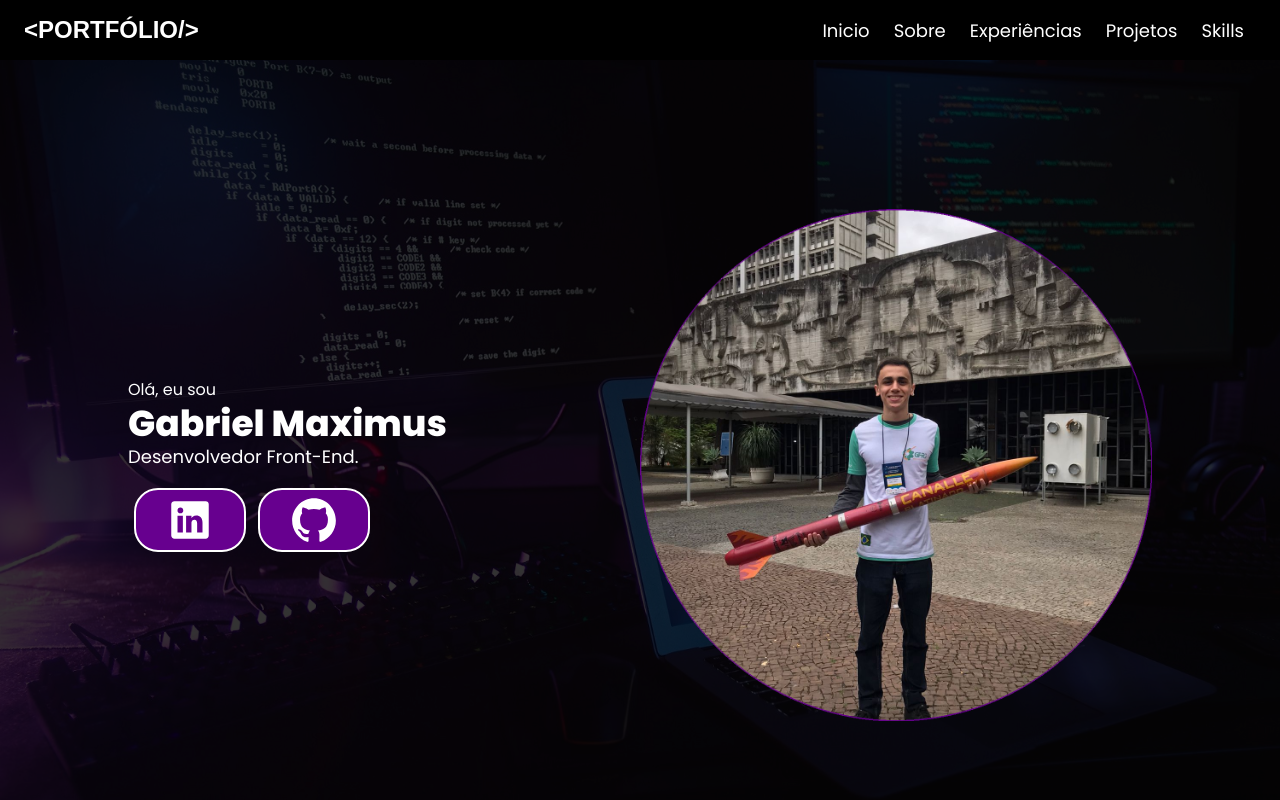
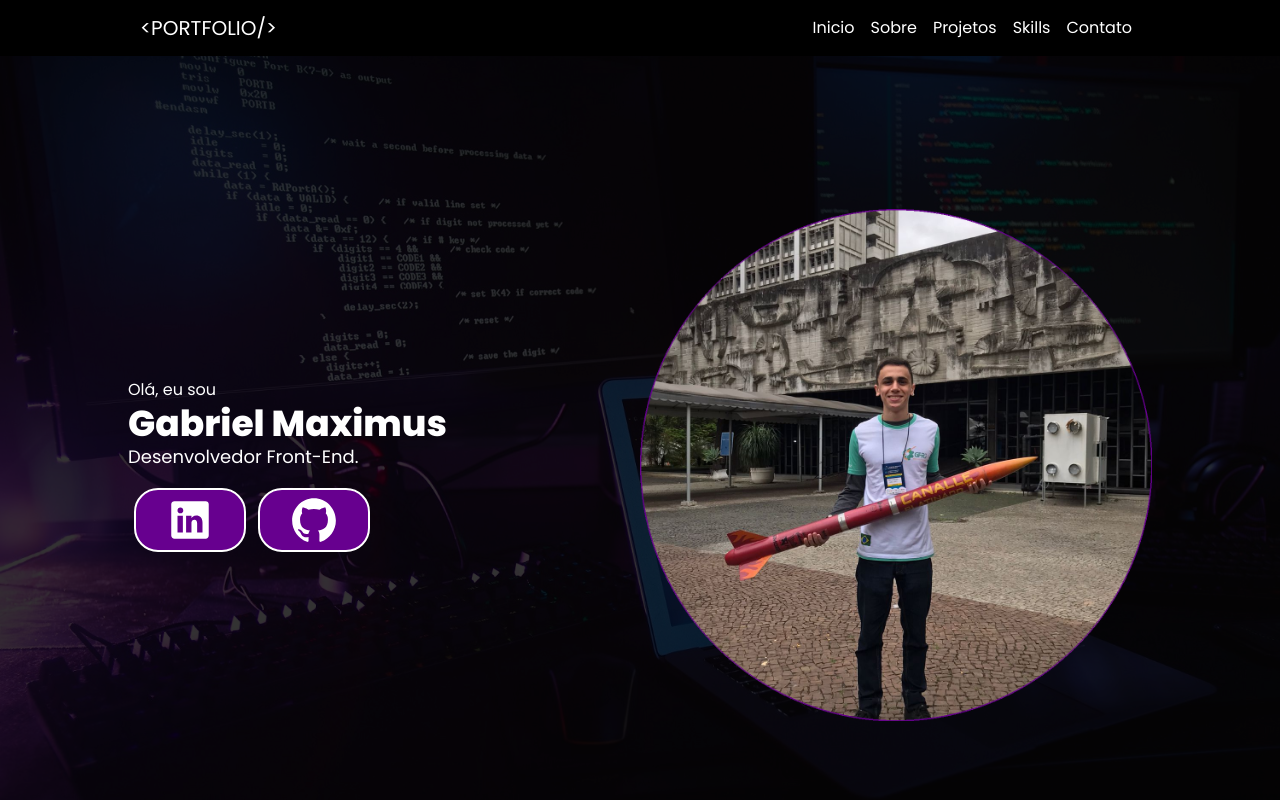
Before and after one commit to gabriel-maximus/Portfolio, a React (Create React App) app: page / in a window 1280 px wide. Shown: the top 800 px of the page. Built offline with nearby package versions, Linux system fonts and the light colour scheme.

Commit message:
Mudanças na responsividade do header

```diff
--- a/src/App.css
+++ b/src/App.css
@@ -151,7 +151,6 @@ body{
 
 .Projetos{
   width: 100%;
-  margin: 24px auto;
   flex-direction: column;
   padding: 12px;
   display: flex;
--- a/src/App.js
+++ b/src/App.js
@@ -38,9 +38,6 @@ function App() {
       <section className='Sobre' id='Sobre'>
           <Card />
       </section>
-      <section className='Experiencias' id='Experiencias'>
-          Experiencias
-      </section>
       <section className='Projetos' id='Projetos'>
         <strong className='Projetos-Title'>Projetos: </strong>
         <p>Esses são meus projetos desenvolvidos durante minha trajetória de estudos.</p>
--- a/src/components/Header/index.js
+++ b/src/components/Header/index.js
@@ -3,20 +3,32 @@ import './styles.css'
 
 export default function Header() {
   return (
-    <nav className='Container'>
-
-        <div className='Titulo'>
-            <strong>{'<'}PORTFÓLIO/{'>'}</strong>
-        </div>
-
-        <div className='Links'>
-            <a href='#Inicio'>Inicio</a>
-            <a href='#Sobre'>Sobre</a>
-            <a href='#Experiencias'>Experiências</a>
-            <a href='#Projetos'>Projetos</a>
-            <a href='#Skills'>Skills</a>
-        </div>
-
-    </nav>
+    <nav className="navbar navbar-expand-lg fixed-top bg-black">
+    <div className="container-fluid">
+      <a className="navbar-brand" href="#Inicio">{'<'}PORTFOLIO{'/>'}</a>
+      <button className="navbar-toggler" type="button" data-bs-toggle="collapse" data-bs-target="#navbarNav" aria-controls="navbarNav" aria-expanded="false" aria-label="Toggle navigation">
+        <span className="navbar-toggler-icon"></span>
+      </button>
+      <div className="collapse navbar-collapse conteudo" id="navbarNav">
+        <ul className="navbar-nav">
+          <li className="nav-item">
+            <a className="nav-link" aria-current="page" href="#Inicio">Inicio</a>
+          </li>
+          <li className="nav-item">
+            <a className="nav-link" href="#Sobre">Sobre</a>
+          </li>
+          <li className="nav-item">
+            <a className="nav-link" href="#Projetos">Projetos</a>
+          </li>
+          <li className="nav-item">
+            <a className="nav-link" href='#Skills'>Skills</a>
+          </li>
+          <li className="nav-item">
+            <a className='nav-link' href='#Contatos'>Contato</a>
+          </li>
+        </ul>
+      </div>
+    </div>
+  </nav>
   )
 }
--- a/src/components/Header/styles.css
+++ b/src/components/Header/styles.css
@@ -1,35 +1,19 @@
-.Container{
-    display: flex;
-    justify-content: space-between;
-    align-items: center;
-    width: 100%;
-    height: 60px;
-    background-color: #000;
-    color: #fff;
-    margin: 0 auto;
-    position: fixed;
-    top: 0;
-    z-index: 99999;
+.container-fluid{
+    margin: auto 10%;
 }
 
-.Titulo{
-    margin-left: 24px;
-    font-size: 24px;
-    font-family: sans-serif;
+.container-fluid a{
+    color: #fff;
 }
 
-.Links{
-    margin-right: 24px;
-}
-
-.Links a{
-    margin: 0 12px ;
-    text-decoration: none;
-    color: #fff;
-    font-size: 18px;
-}
-
-.Links a:hover{
+.nav-link:hover{
     text-decoration: underline;
     color: #67008F;
 }
+
+.navbar-brand:hover{
+    color: #fff;
+}
+.conteudo{
+    flex-direction: row-reverse !important;
+}
```
